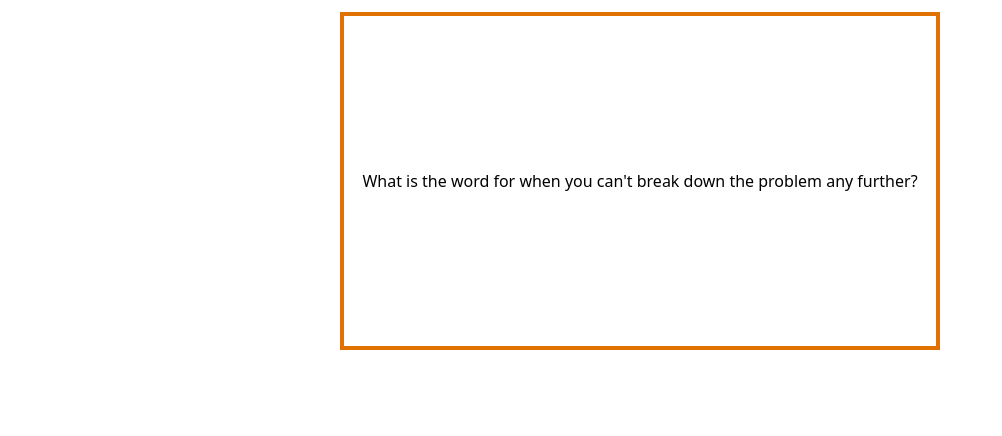
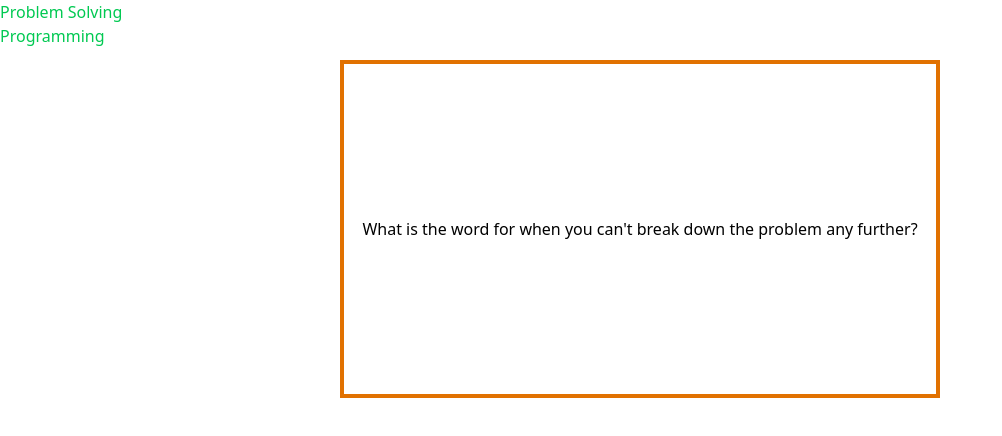
Before and after one commit to Dempsey845/tleveldigitalflashcard, a React (Vite) app: page / in a window 1280 px wide. Shown: the top 436 px of the page, without its empty margins (0-1002 px from the left). Built offline with nearby package versions, Linux system fonts and the light colour scheme.

Commit message:
added subjects.json that contains temp data for subjects, questions and answers + created a subject selection

```diff
--- a/src/App.jsx
+++ b/src/App.jsx
@@ -1,53 +1,62 @@
 import Card from "./components/Card";
-import { useState } from "react";
+import { useEffect, useState } from "react";
+import CardContainer from "./components/CardContainer";
+import subjectData from "./subjects.json";
+import SubjectSelection from "./components/SubjectSelection";
 
-const questions = [
+const _questions = [
   "What is the word for when you can't break down the problem any further?",
   "What does IDE stand for?",
 ];
-const answers = ["Atomic", "Integrated Development Enviroment"];
+const _answers = ["Atomic", "Integrated Development Enviroment"];
 
 function App() {
-  const [flipped, setFlipped] = useState(false);
+  // CardContainer
   const [question, setQuestion] = useState(0);
   const [answer, setAnswer] = useState(0);
-  const [moveToNextQuestion, setMoveToNextQuestion] = useState(false);
 
   const nextQuestion = () => {
     const nextQuestionIndex =
-      question == questions.length - 1 ? 0 : question + 1;
-    const nextAnswerIndex = answer == answers.length - 1 ? 0 : answer + 1;
+      question == _questions.length - 1 ? 0 : question + 1;
+    const nextAnswerIndex = answer == _answers.length - 1 ? 0 : answer + 1;
 
     setQuestion(nextQuestionIndex);
     setAnswer(nextAnswerIndex);
   };
 
+  // SubjectSelection
+  const [selectedQuestions, setSelectedQuestions] = useState([]);
+  const [selectedAnswers, setSelectedAnswers] = useState([]);
+
+  const subjectNames = Object.keys(subjectData);
+  const [subjects, setSubjects] = useState(
+    subjectNames.map((subject) => {
+      return {
+        subject: subject,
+        selected: true,
+        answer: subjectData[subject][0].answer,
+        question: subjectData[subject][0].question,
+      };
+    })
+  );
+
+  useEffect(() => {
+    const selectedSubjects = subjects.filter((subject) => subject.selected);
+    setSelectedQuestions(selectedSubjects.map((item) => item.question));
+    setSelectedAnswers(selectedSubjects.map((item) => item.answer));
+  }, [subjects]);
+
   return (
-    <div className="flex flex-col gap-5 items-center justify-center m-3">
-      <Card
-        question={questions[question]}
-        answer={answers[answer]}
-        flipped={flipped}
-        setFlipped={setFlipped}
-        moveToNextQuestion={moveToNextQuestion}
-        setMoveToNextQuestion={setMoveToNextQuestion}
+    <>
+      <SubjectSelection subjects={subjects} setSubjects={setSubjects} />
+      <CardContainer
+        questions={selectedQuestions}
+        question={question}
+        answers={selectedAnswers}
+        answer={answer}
         nextQuestion={nextQuestion}
       />
-
-      <div className={`buttons ${flipped ? "visible" : ""}`}>
-        <button
-          onClick={() => {
-            setMoveToNextQuestion(true);
-            setFlipped(false);
-          }}
-          className="btn btn-correct"
-        >
-          Correct
-        </button>
-        <p className="mx-2 select-none">Was your answer correct?</p>
-        <button className="btn btn-incorrect">Incorrect</button>
-      </div>
-    </div>
+    </>
   );
 }
 
--- /dev/null
+++ b/src/components/CardContainer.jsx
@@ -0,0 +1,41 @@
+import { useState } from "react";
+import Card from "./Card";
+
+export default function CardContainer({
+  questions,
+  question,
+  answers,
+  answer,
+  nextQuestion,
+}) {
+  const [flipped, setFlipped] = useState(false);
+  const [moveToNextQuestion, setMoveToNextQuestion] = useState(false);
+
+  return (
+    <div className="flex flex-col gap-5 items-center justify-center m-3">
+      <Card
+        question={questions[question]}
+        answer={answers[answer]}
+        flipped={flipped}
+        setFlipped={setFlipped}
+        moveToNextQuestion={moveToNextQuestion}
+        setMoveToNextQuestion={setMoveToNextQuestion}
+        nextQuestion={nextQuestion}
+      />
+
+      <div className={`buttons ${flipped ? "visible" : ""}`}>
+        <button
+          onClick={() => {
+            setMoveToNextQuestion(true);
+            setFlipped(false);
+          }}
+          className="btn btn-correct"
+        >
+          Correct
+        </button>
+        <p className="mx-2 select-none">Was your answer correct?</p>
+        <button className="btn btn-incorrect">Incorrect</button>
+      </div>
+    </div>
+  );
+}
--- /dev/null
+++ b/src/components/SubjectSelection.jsx
@@ -0,0 +1,25 @@
+export default function SubjectSelection({ subjects, setSubjects }) {
+  return (
+    <>
+      {subjects.map((subject, index) => {
+        return (
+          <p
+            className={`${subject.selected ? "text-green-500" : "text-black"}`}
+            onClick={() => {
+              setSubjects((prev) =>
+                prev.map((subject, i) =>
+                  i === index
+                    ? { ...subject, selected: !subject.selected }
+                    : subject
+                )
+              );
+            }}
+            key={subject.subject}
+          >
+            {subject.subject}
+          </p>
+        );
+      })}
+    </>
+  );
+}
--- /dev/null
+++ b/src/subjects.json
@@ -0,0 +1,14 @@
+{
+  "Problem Solving": [
+    {
+      "question": "What is the word for when you can't break down the problem any further?",
+      "answer": "Atomic"
+    }
+  ],
+  "Programming": [
+    {
+      "question": "What does IDE stand for?",
+      "answer": "Integrated Development Enviroment"
+    }
+  ]
+}
```
